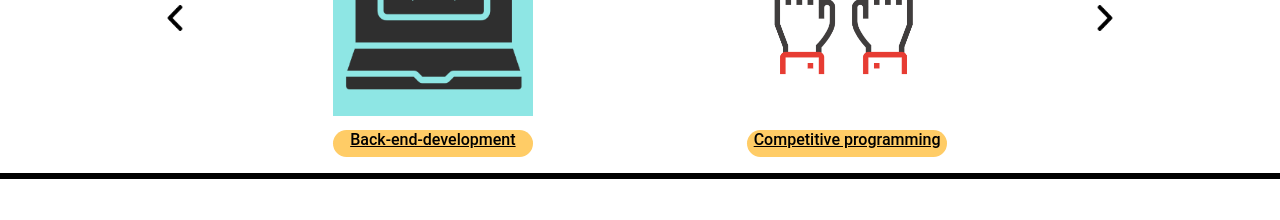
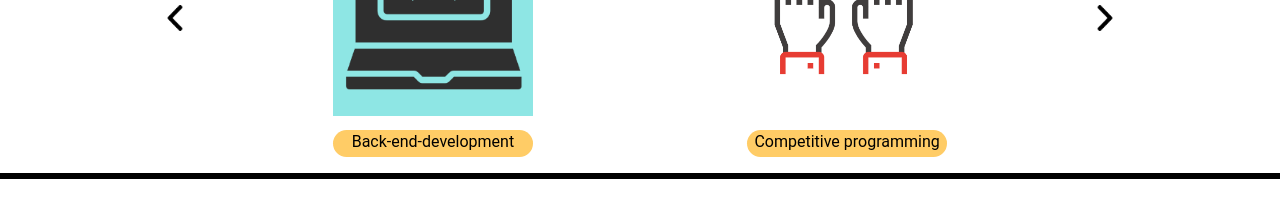
Before and after one commit to IoriK1020/Women-in-Technology, a React (Create React App) app in the folder website/: page / in a window 1280 px wide. Shown: the part 1320-1540 px from the top of the page. Built offline with nearby package versions, Linux system fonts and the light colour scheme.

Commit message:
Update index.js

```diff
--- a/website/src/components/Card/index.js
+++ b/website/src/components/Card/index.js
@@ -1,6 +1,6 @@
-import React from 'react';
-import PropTypes from 'prop-types';
-import './Card.css';
+import React from "react";
+import PropTypes from "prop-types";
+import "./Card.css";
 
 export default function Card({
   image,
@@ -12,21 +12,19 @@ export default function Card({
   isBig,
 }) {
   return (
-        <div className={`card-block ${isBig && 'card-block--big'}`}>
+    <div className={`card-block ${isBig && "card-block--big"}`}>
       <a href={link}>
         <img
-                    className={`card-block__img ${
-                        isBig && 'card-block__img--big'
-                    }`}
+          className={`card-block__img ${isBig && "card-block__img--big"}`}
           src={image}
           alt={alt}
           href={link}
         />
       </a>
-            <div className='card-block__body'>
+      <div className="card-block__body">
         <div>
-                    <a href={link} target="_blank">
-                    <h6 className='card-block__title' >{`${title}`}</h6>
+          <a href={link} target="_blank" style={{ textDecoration: "none" }}>
+            <div className="card-block__title">{`${title}`}</div>
           </a>
           {/* <p className="card-block__desc">{title}</p> */}
         </div>
```
Lines whose indentation alone changed are shown as unchanged.
